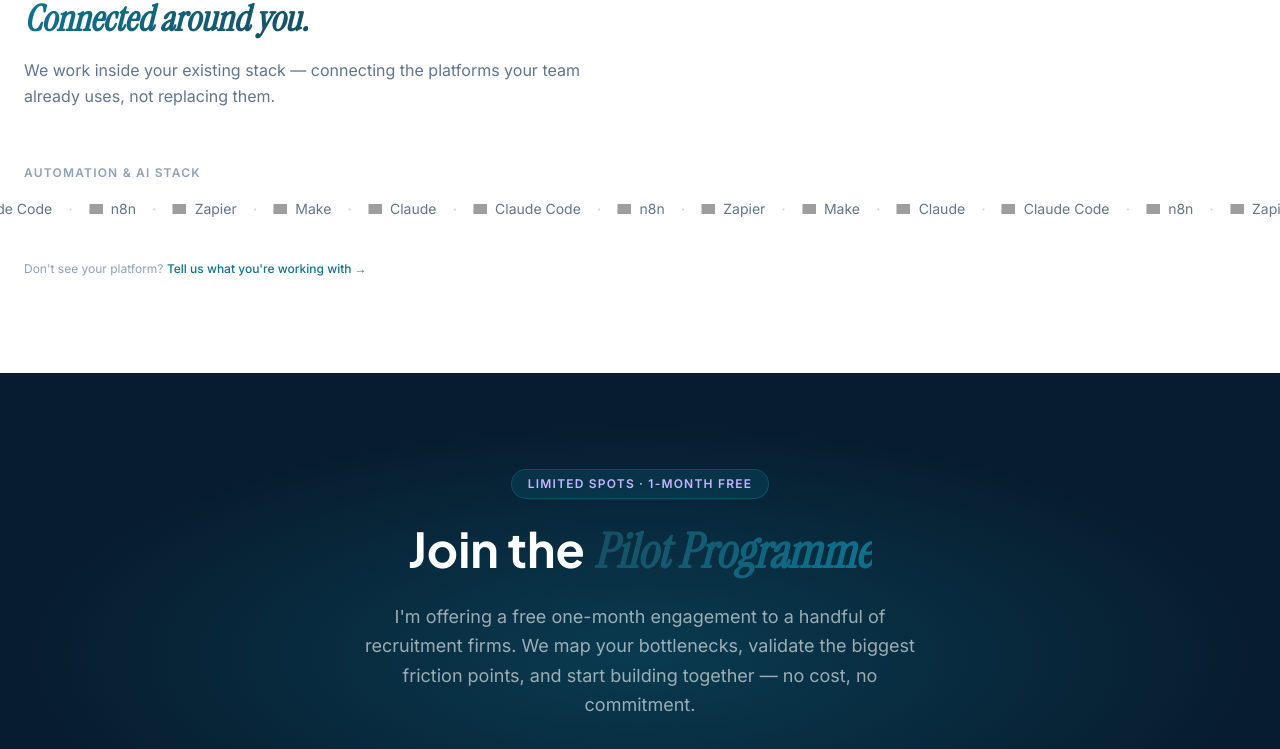
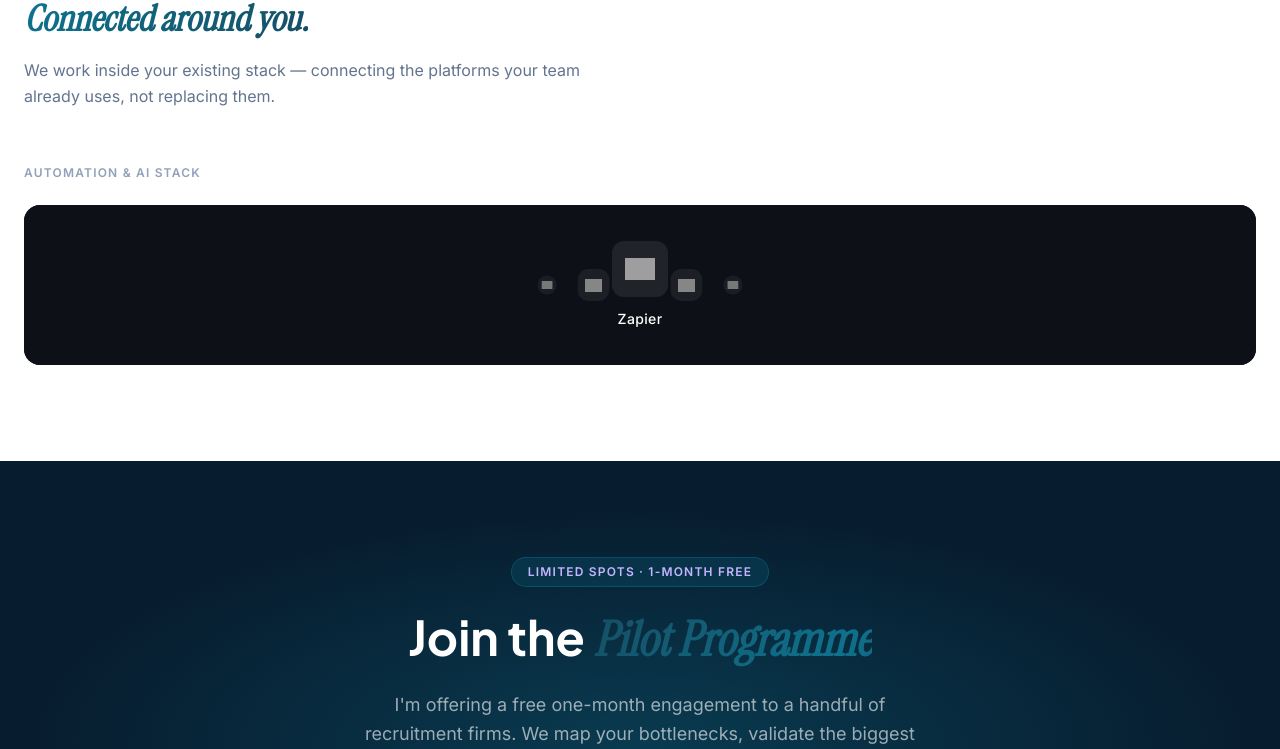
Before and after one commit to Anisabuilds/HireNove, a Next.js app: page / in a window 1280 px wide. Shown: the part 1989-2738 px from the top of the page. Built offline with nearby package versions, Linux system fonts and the light colour scheme; grey boxes are pictures that could not be loaded.

Commit message:
Redesign integrations as dark spotlight carousel

```diff
--- a/components/IntegrationsSection.tsx
+++ b/components/IntegrationsSection.tsx
@@ -1,10 +1,18 @@
 "use client";
-import { motion, useInView, AnimatePresence } from "framer-motion";
-import { useRef, useState } from "react";
+import { motion, AnimatePresence, useInView } from "framer-motion";
+import { useRef, useState, useEffect } from "react";
 import Image from "next/image";
 import { Info } from "lucide-react";
 
-const DISCLAIMER = `Disclaimer: HireNove is an independent workflow optimization and automation service provider. All product names, logos, brands, and trademarks displayed on this website (including OpenAI, Claude, n8n, Zapier, Make, Airtable, Notion, Slack, LinkedIn, Calendly, Greenhouse, Bullhorn, Ashby, Lever, Loxo, Gem, Juicebox, and Kaspr) are property of their respective owners. Their use on this site is for identification and compatibility purposes only and does not imply any official affiliation, endorsement, or sponsorship by the trademark holders.`;
+const DISCLAIMER = `Disclaimer: HireNove is an independent workflow optimization and automation service provider. All product names, logos, brands, and trademarks displayed on this website (including Claude, n8n, Zapier, and Make) are property of their respective owners. Their use on this site is for identification and compatibility purposes only and does not imply any official affiliation, endorsement, or sponsorship by the trademark holders.`;
+
+const tools = [
+  { name: "Claude",      icon: "https://cdn.simpleicons.org/anthropic" },
+  { name: "Claude Code", icon: "https://cdn.simpleicons.org/anthropic" },
+  { name: "n8n",         icon: "https://cdn.simpleicons.org/n8n" },
+  { name: "Zapier",      icon: "https://cdn.simpleicons.org/zapier" },
+  { name: "Make",        icon: "https://cdn.simpleicons.org/make" },
+];
 
 function DisclaimerIcon() {
   const [open, setOpen] = useState(false);
@@ -37,71 +45,26 @@ function DisclaimerIcon() {
   );
 }
 
-type Tool = { name: string; icon?: string };
-
-const automationTools: Tool[] = [
-  { name: "Claude",       icon: "https://cdn.simpleicons.org/anthropic" },
-  { name: "Claude Code",  icon: "https://cdn.simpleicons.org/anthropic" },
-  { name: "n8n",          icon: "https://cdn.simpleicons.org/n8n" },
-  { name: "Zapier",       icon: "https://cdn.simpleicons.org/zapier" },
-  { name: "Make",         icon: "https://cdn.simpleicons.org/make" },
-];
-
-
-function MarqueeRow({ tools, reverse = false }: { tools: Tool[]; reverse?: boolean }) {
-  const repeated = [...tools, ...tools, ...tools];
-  return (
-    <div className="overflow-hidden w-full">
-      <div
-        className="marquee-track"
-        style={{
-          display: "flex",
-          flexWrap: "nowrap",
-          alignItems: "center",
-          width: "max-content",
-        }}
-      >
-        {repeated.map((tool, i) => (
-          <span key={`${tool.name}-${i}`} className="flex items-center">
-            <span className="flex items-center gap-2 whitespace-nowrap">
-              {tool.icon && (
-                <Image
-                  src={tool.icon}
-                  alt={tool.name}
-                  width={14}
-                  height={14}
-                  className="shrink-0"
-                  unoptimized
-                />
-              )}
-              <span className="text-sm text-slate-500">{tool.name}</span>
-            </span>
-            <span className="mx-4 text-slate-300">·</span>
-          </span>
-        ))}
-      </div>
-    </div>
-  );
+function mod(n: number, m: number) {
+  return ((n % m) + m) % m;
 }
 
 export default function IntegrationsSection() {
   const ref = useRef(null);
   const inView = useInView(ref, { once: true, margin: "-80px" });
+  const [active, setActive] = useState(0);
+
+  useEffect(() => {
+    const interval = setInterval(() => {
+      setActive((prev) => mod(prev + 1, tools.length));
+    }, 2000);
+    return () => clearInterval(interval);
+  }, []);
+
+  const positions = [-2, -1, 0, 1, 2];
 
   return (
     <section className="py-24 bg-white overflow-hidden" ref={ref}>
-      <style>{`
-        @keyframes marquee {
-          0% { transform: translateX(0); }
-          100% { transform: translateX(-33.333%); }
-        }
-        .marquee-track {
-          animation: marquee 20s linear infinite;
-          animation-play-state: running !important;
-          will-change: transform;
-        }
-      `}</style>
-
       <div className="max-w-7xl mx-auto px-6">
         {/* Header */}
         <motion.div
@@ -121,40 +84,71 @@ export default function IntegrationsSection() {
             We work inside your existing stack — connecting the platforms your team already uses, not replacing them.
           </p>
         </motion.div>
-      </div>
 
-      {/* Marquee bands */}
-      <motion.div
-        initial={{ opacity: 0, y: 16 }}
-        animate={inView ? { opacity: 1, y: 0 } : {}}
-        transition={{ duration: 0.5, delay: 0.2 }}
-        className="space-y-4"
-      >
-        <div>
-          <p className="text-xs font-semibold uppercase tracking-widest text-slate-400 mb-4 px-6 max-w-7xl mx-auto">
+        {/* Spotlight carousel */}
+        <motion.div
+          initial={{ opacity: 0, y: 16 }}
+          animate={inView ? { opacity: 1, y: 0 } : {}}
+          transition={{ duration: 0.5, delay: 0.2 }}
+        >
+          <p className="text-xs font-semibold uppercase tracking-widest text-slate-400 mb-6">
             Automation & AI stack
           </p>
-          <MarqueeRow tools={automationTools} />
-        </div>
 
-      </motion.div>
+          <div
+            className="relative rounded-2xl overflow-hidden flex items-center justify-center"
+            style={{ background: "#0D1117", height: 160 }}
+          >
+            {/* edge fades */}
+            <div className="absolute inset-y-0 left-0 w-32 z-10 pointer-events-none"
+              style={{ background: "linear-gradient(to right, #0D1117, transparent)" }} />
+            <div className="absolute inset-y-0 right-0 w-32 z-10 pointer-events-none"
+              style={{ background: "linear-gradient(to left, #0D1117, transparent)" }} />
 
-      {/* Note */}
-      <div className="max-w-7xl mx-auto px-6">
-        <motion.p
-          initial={{ opacity: 0 }}
-          animate={inView ? { opacity: 1 } : {}}
-          transition={{ duration: 0.5, delay: 0.6 }}
-          className="text-slate-400 text-xs mt-10"
-        >
-          Don't see your platform?{" "}
-          <button
-            onClick={() => document.dispatchEvent(new CustomEvent("openDiscovery"))}
-            className="text-[#0E7490] hover:text-[#0891B2] transition-colors font-medium"
-          >
-            Tell us what you're working with →
-          </button>
-        </motion.p>
+            <div className="relative flex items-center justify-center w-full" style={{ height: 160 }}>
+              {positions.map((offset) => {
+                const index = mod(active + offset, tools.length);
+                const tool = tools[index];
+                const isCenter = offset === 0;
+                const absOffset = Math.abs(offset);
+                const scale = isCenter ? 1 : absOffset === 1 ? 0.65 : 0.4;
+                const opacity = isCenter ? 1 : absOffset === 1 ? 0.5 : 0.2;
+                const xPercent = offset * 140;
+
+                return (
+                  <motion.div
+                    key={`${index}-${offset}`}
+                    animate={{ x: `${xPercent}px`, scale, opacity }}
+                    transition={{ duration: 0.5, ease: "easeInOut" }}
+                    className="absolute flex flex-col items-center gap-3"
+                  >
+                    <div
+                      className="rounded-xl flex items-center justify-center"
+                      style={{
+                        width: isCenter ? 56 : absOffset === 1 ? 36 : 24,
+                        height: isCenter ? 56 : absOffset === 1 ? 36 : 24,
+                        background: "rgba(255,255,255,0.08)",
+                      }}
+                    >
+                      <Image
+                        src={tool.icon}
+                        alt={tool.name}
+                        width={isCenter ? 30 : absOffset === 1 ? 20 : 14}
+                        height={isCenter ? 30 : absOffset === 1 ? 20 : 14}
+                        unoptimized
+                      />
+                    </div>
+                    {isCenter && (
+                      <span className="text-white text-sm font-medium tracking-wide">
+                        {tool.name}
+                      </span>
+                    )}
+                  </motion.div>
+                );
+              })}
+            </div>
+          </div>
+        </motion.div>
       </div>
     </section>
   );
```
